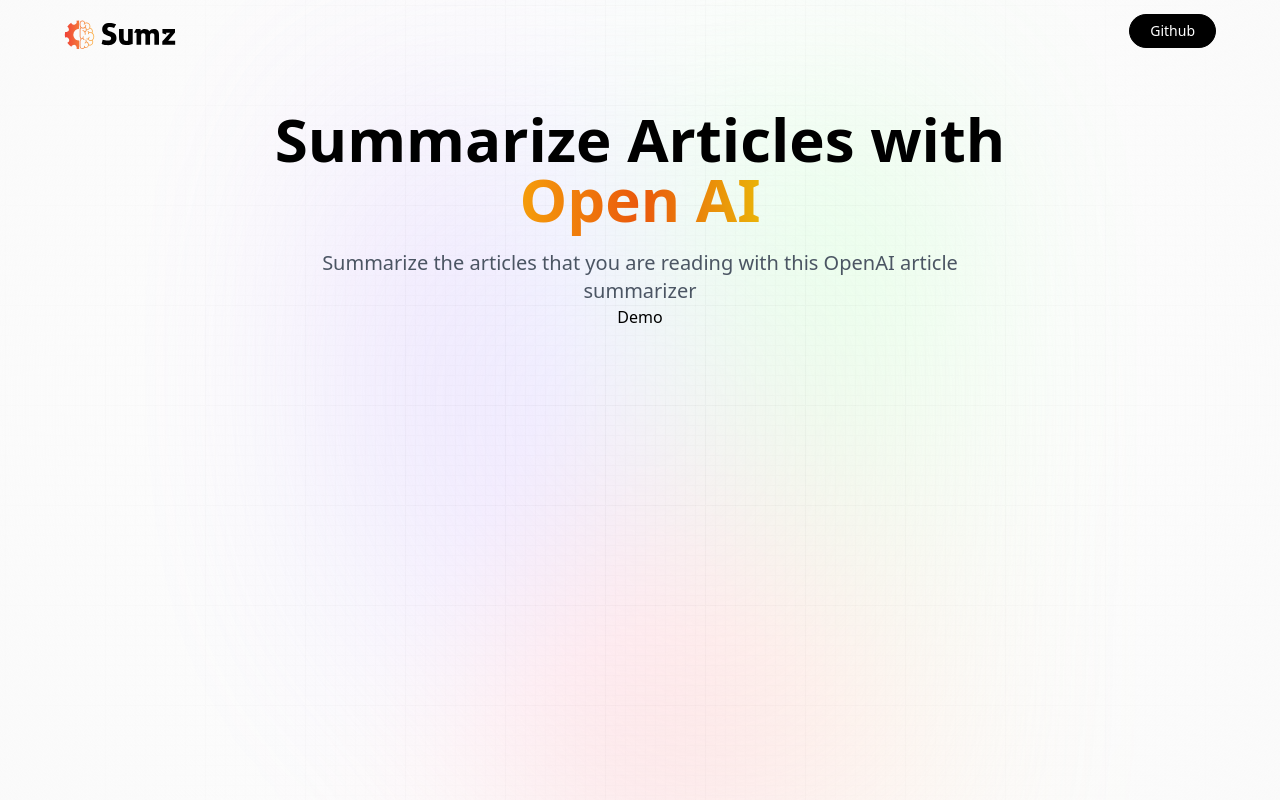
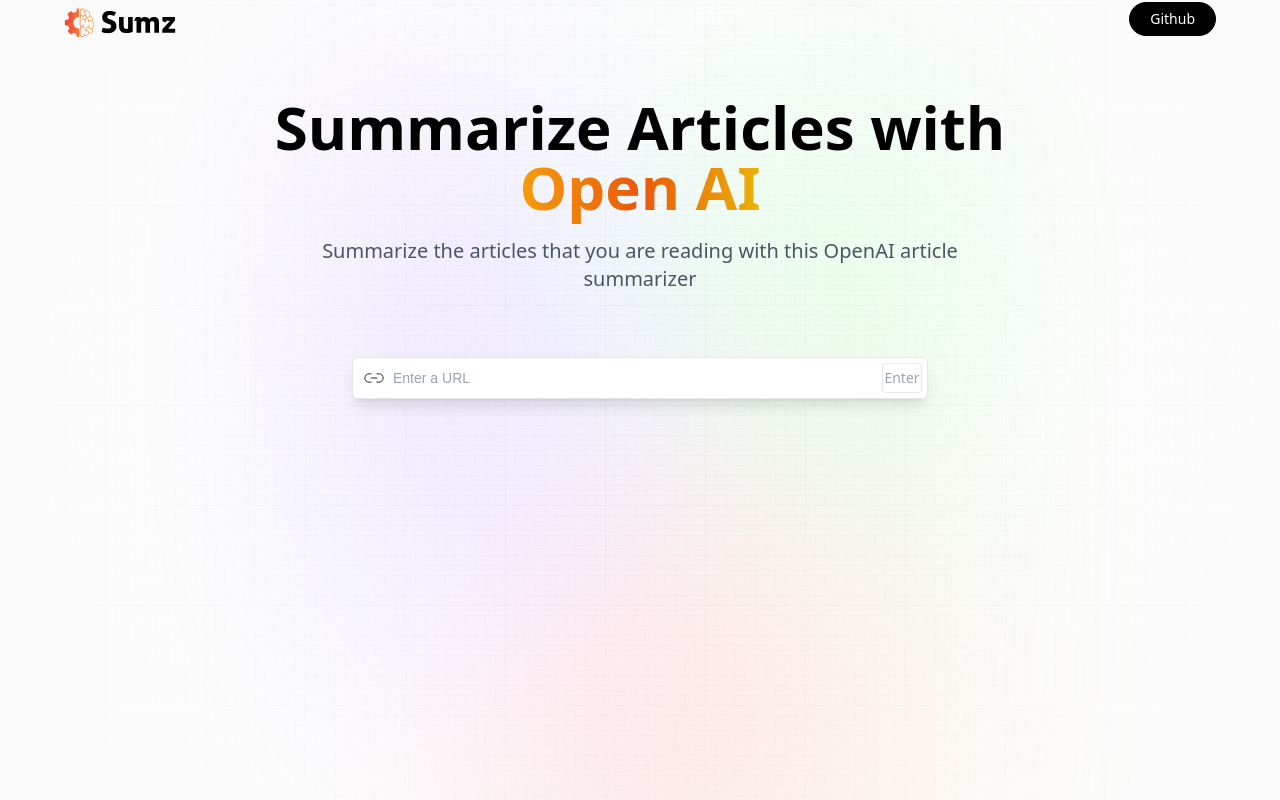
Before and after one commit to bimprakosoo/article-summarize, a React (Vite) app: page / in a window 1280 px wide. Built offline with nearby package versions, Linux system fonts and the light colour scheme; a web font is replaced by a local one.

Commit message:
adding store

```diff
--- a/package.json
+++ b/package.json
@@ -12,7 +12,8 @@
   "dependencies": {
     "@reduxjs/toolkit": "^1.9.5",
     "react": "^18.2.0",
-    "react-dom": "^18.2.0"
+    "react-dom": "^18.2.0",
+    "react-redux": "^8.1.2"
   },
   "devDependencies": {
     "@types/react": "^18.2.15",
--- a/src/components/Demo.jsx
+++ b/src/components/Demo.jsx
@@ -1,8 +1,53 @@
-import React from 'react'
+import { useEffect, useState } from "react";
+
+import { copy, linkIcon, loader, tick } from '../assets';
 
 const Demo = () => {
+  const [article, setArticle] = useState({
+    url: '',
+    summary : '',
+  });
+
+  const handleSubmit = async(e) => {
+
+  }
+
   return (
-    <div>Demo</div>
+    <section className="mt-16 w-full max-w-xl">
+      <div className="flex flex-col w-full gap-2">
+        <form className="relative flex justify-center items-center"
+          onSubmit={handleSubmit}
+        >
+          <img
+            src={linkIcon}
+            alt="link_icon"
+            className="absolute left-0 my-2 ml-3 w-5"
+          />
+
+          <input
+            type="url"
+            placeholder="Enter a URL"
+            value={article.url}
+            onChange={(e) => setArticle({
+              ...article, url: e.target.value
+            })}
+            required
+            className="url_input peer"
+          />
+
+          <button
+            type="submit"
+            className="submit_btn peer-focus:border-gray-700 peer-focus:text-gray-700"
+          >
+            Enter
+          </button>
+        </form>
+
+        { /* URL History */}
+      </div>
+
+      { /* Display Results */}
+    </section>
   )
 }
 
--- a/src/components/Hero.jsx
+++ b/src/components/Hero.jsx
@@ -2,21 +2,28 @@
 
 const Hero = () => {
   return (
-    <header className='w-full flex justify-center items-center flex-col'>
-      <nav className='flex justify-between items-center w-full mb-10 pt-3'>
-        <img src={logo} alt='sumz_logo' className='w-28 object-contain' />
+    <header className="w-full flex justify-center items-center flex-col">
+      <nav className="flex justify-between items-center w-full mb-10 scroll-pt-36">
+        <img
+          src={logo}
+          alt="sumz_logo"
+          className="w-28 object-contain"
+        />
 
-        <button type='button' onClick={() => window.open('')}
-          className='black_btn'>
+        <button
+          type="button"
+          onClick={() => window.open('')}
+          className="black_btn"
+        >
           Github
         </button>
       </nav>
 
-      <h1 className='head_text'>
-        Summarize Articles with <br className='max-md:hidden'/>
-        <span className='orange_gradient'>Open AI</span>
+      <h1 className="head_text">
+        Summarize Articles with <br className="max-md:hidden"/>
+        <span className="orange_gradient">Open AI</span>
       </h1>
-      <h2 className='desc'>
+      <h2 className="desc">
         Summarize the articles that you are reading with this OpenAI article summarizer
       </h2>
     </header>
--- a/src/main.jsx
+++ b/src/main.jsx
@@ -1,9 +1,14 @@
 import React from 'react'
 import ReactDOM from 'react-dom/client'
+import { Provider } from 'react-redux'
+
 import App from './App.jsx'
+import { store } from './services/store';
 
 ReactDOM.createRoot(document.getElementById('root')).render(
   <React.StrictMode>
-    <App />
+    <Provider store={store}>
+      <App />
+    </Provider>
   </React.StrictMode>,
 )
--- /dev/null
+++ b/src/services/article.js
@@ -0,0 +1,13 @@
+import { createApi, fetchBaseQuery } from '@reduxjs/toolkit/query/react';
+
+export const articleApi = createApi({
+  reducerPath: 'articleApi',
+  baseQuery: fetchBaseQuery({
+    baseUrl: ''
+  }),
+  endpoints: (builder) => ({
+    getSummary: builder.query({
+      query: (params) => 'test'
+    })
+  })
+})
--- /dev/null
+++ b/src/services/store.js
@@ -0,0 +1,10 @@
+import { configureStore, getDefaultMiddleware } from "@reduxjs/toolkit";
+
+import { articleApi } from "./article";
+
+export const store = configureStore({
+  reducer: {
+		[articleApi.reducerPath]: articleApi.reducer
+	},
+	middleware: (getDefaultMiddleware) => getDefaultMiddleware().concat(articleApi.middleware)
+});
```
Also changed, not shown: 1 other file (tests, documents, lock files or other folders).
